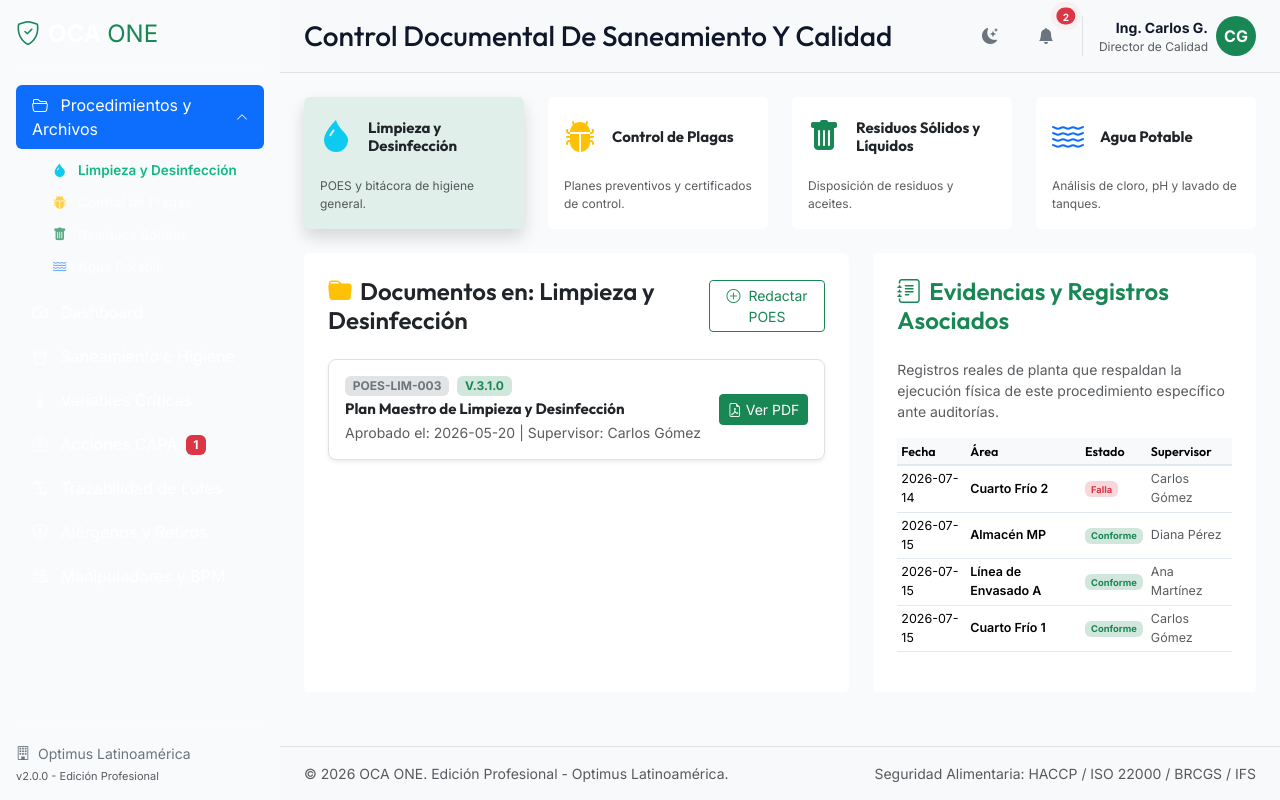
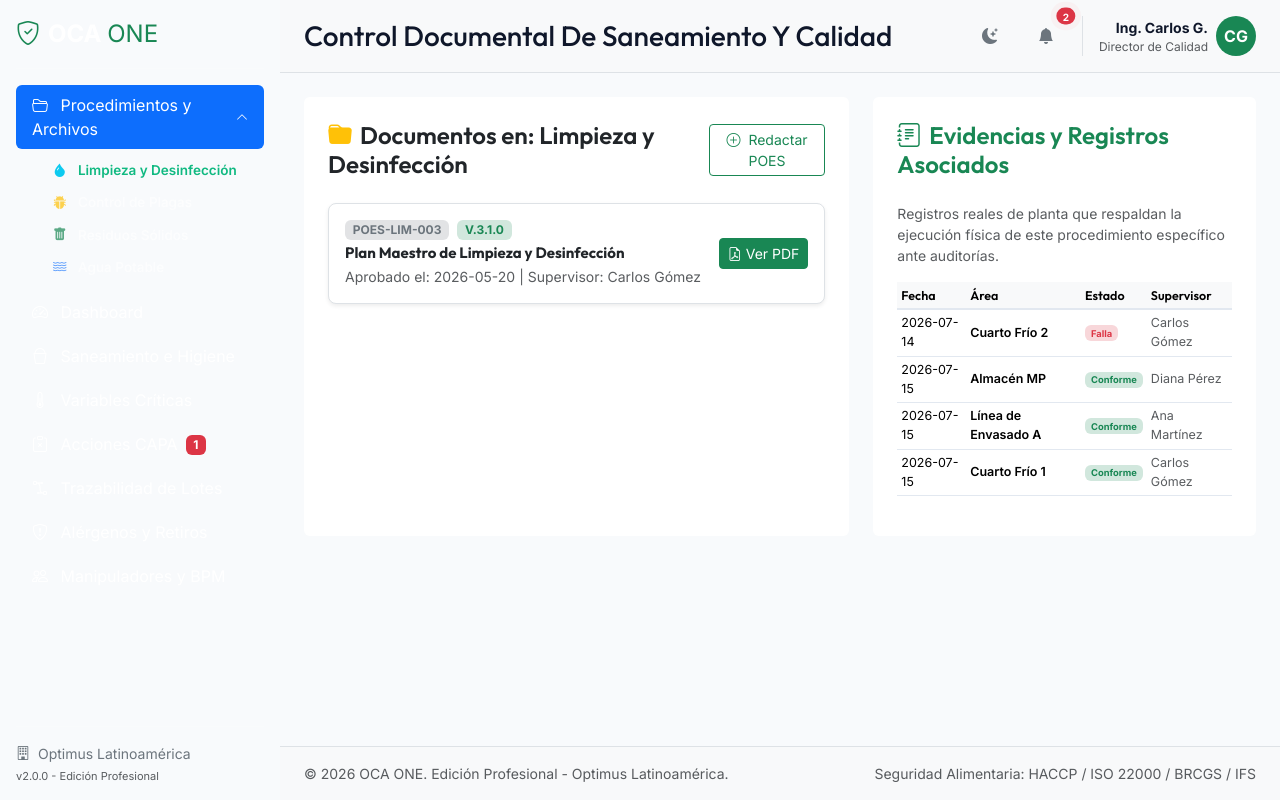
Before and after one commit to Vega-coder/OCA-ONE, a React (Vite) app: page / in a window 1280 px wide. Built offline with nearby package versions, Linux system fonts and the light colour scheme.

Commit message:
style: remove duplicate grid cards in Procedimientos view, navigating only via sidebar

```diff
--- a/src/components/Procedimientos.jsx
+++ b/src/components/Procedimientos.jsx
@@ -11,13 +11,6 @@ function Procedimientos({ procedimientos, onAgregar, saneamientoLogs, alergenosL
   const [nuevoResponsable, setNuevoResponsable] = useState('Carlos Gómez');
   const [nuevoContenido, setNuevoContenido] = useState('');
   const [alertaExito, setAlertaExito] = useState(false);
-
-  const carpetas = [
-    { nombre: 'Limpieza y Desinfección', icono: 'bi-droplet-fill', color: 'text-info', desc: 'POES y bitácora de higiene general.' },
-    { nombre: 'Control de Plagas', icono: 'bi-bug-fill', color: 'text-warning', desc: 'Planes preventivos y certificados de control.' },
-    { nombre: 'Residuos Sólidos y Líquidos', icono: 'bi-trash-fill', color: 'text-success', desc: 'Disposición de residuos y aceites.' },
-    { nombre: 'Agua Potable', icono: 'bi-water', color: 'text-primary', desc: 'Análisis de cloro, pH y lavado de tanques.' }
-  ];
 
   // Datos mock de evidencias de soporte (Plagas, Residuos, Agua)
   const evidenciasSoporte = {
@@ -74,31 +67,6 @@ function Procedimientos({ procedimientos, onAgregar, saneamientoLogs, alergenosL
           <button type="button" className="btn-close" onClick={() => setAlertaExito(false)} aria-label="Close"></button>
         </div>
       )}
-
-      {/* Grid de Carpetas del Plan de Saneamiento */}
-      <div className="row g-4 mb-4">
-        {carpetas.map(folder => (
-          <div key={folder.nombre} className="col-12 col-md-6 col-lg-3">
-            <button
-              className={`card gipa-card p-3 w-100 text-start border-0 h-100 transition-all ${
-                carpetaActiva === folder.nombre ? 'border border-success bg-success bg-opacity-10 shadow' : ''
-              }`}
-              onClick={() => {
-                setCarpetaActiva(folder.nombre);
-                setMostrarCrearForm(false);
-              }}
-            >
-              <div className="d-flex align-items-center mb-2">
-                <i className={`bi ${folder.icono} ${folder.color} fs-2 me-3`}></i>
-                <h6 className="fw-bold font-heading mb-0 text-dark" style={{ fontSize: '15px' }}>{folder.nombre}</h6>
-              </div>
-              <p className="text-muted small mb-0 mt-2" style={{ fontSize: '12px' }}>
-                {folder.desc}
-              </p>
-            </button>
-          </div>
-        ))}
-      </div>
 
       <div className="row g-4">
         {/* Procedimientos y Documentos de la Carpeta (Columna Izquierda) */}
```
